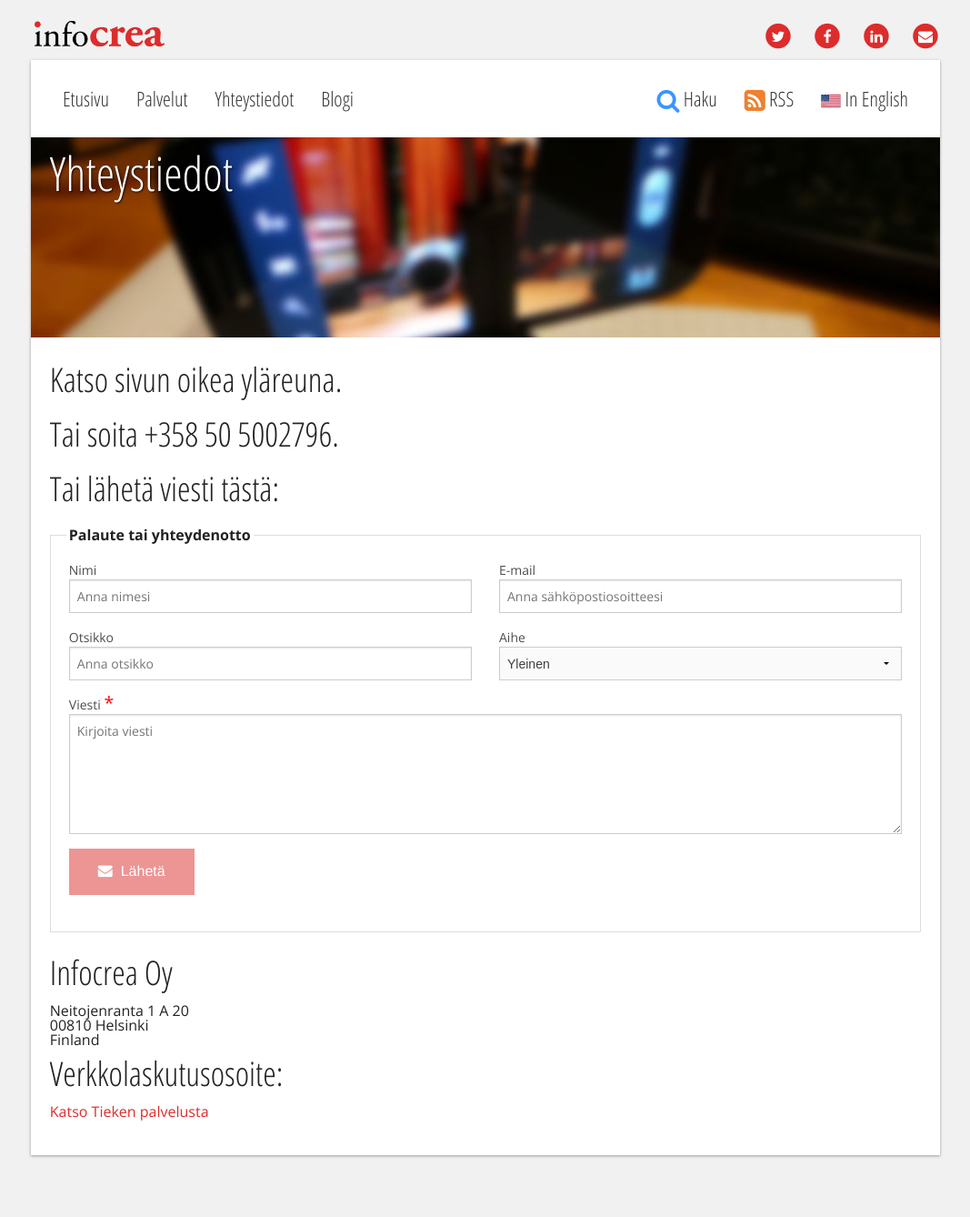
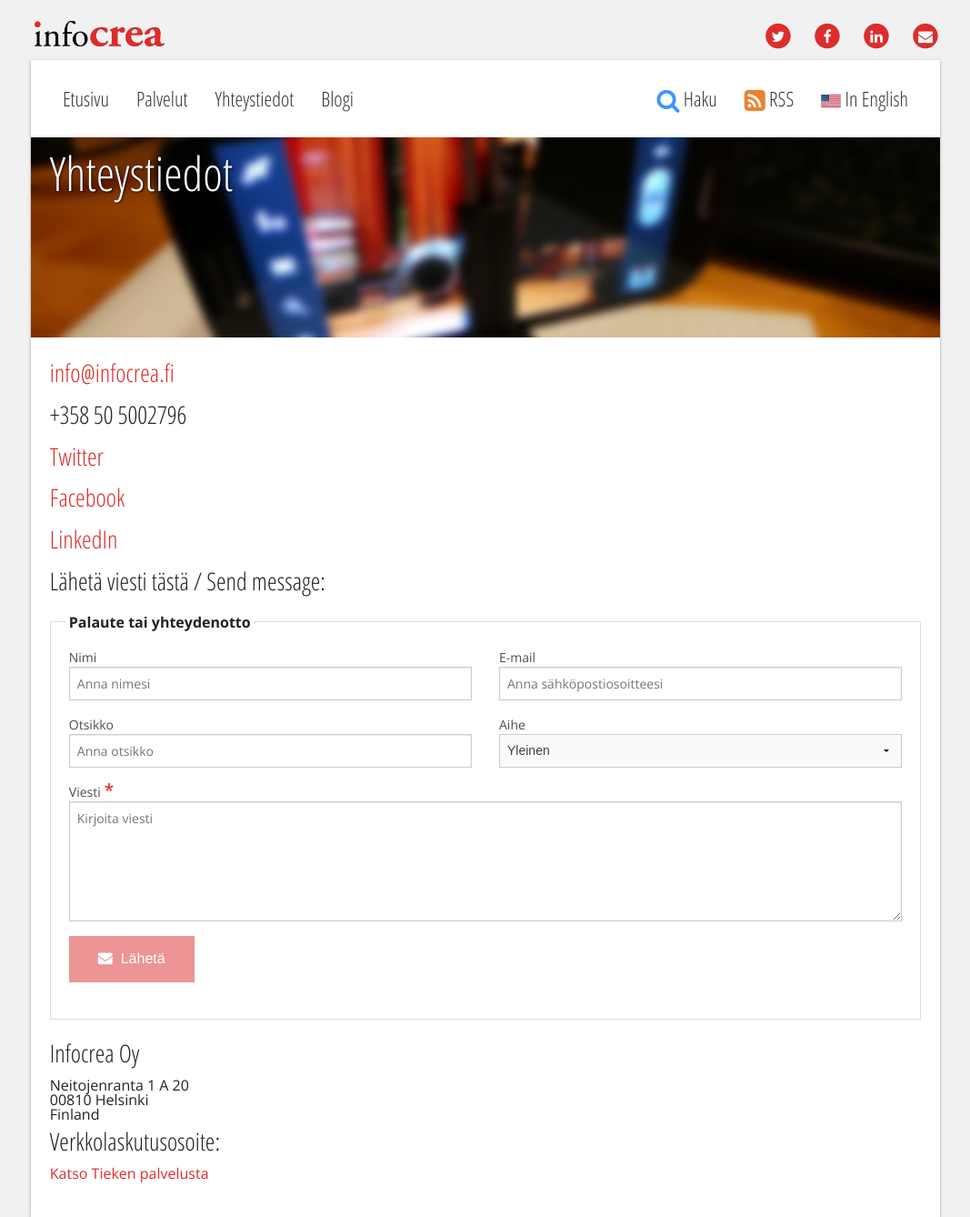
Before and after one commit to Pyppe/infocrea.fi, a Jekyll site: the page built from yhteystiedot.html, in a window 1280 px wide. Shown: the whole page at 91% size, without its empty margins (106-1173 px from the left). Built offline with Jekyll 4.4.1, drawn with Linux system fonts in a browser that asks for light colours; nearby versions of some CDN libraries.

Commit message:
yhteystiedot

```diff
--- a/yhteystiedot.html
+++ b/yhteystiedot.html
@@ -6,16 +6,22 @@ title: "Yhteystiedot"
 js: feedback.js
 ---
 
-<h2>Katso sivun oikea yläreuna.</h2>
+<h3><a href="mailto:info@infocrea.fi">info@infocrea.fi</a></h3>
 
-<h2>Tai soita +358 50 5002796.</h2>
+<h3>+358 50 5002796</h3>
 
-<h2>Tai lähetä viesti tästä:</h2>
+<h3><a href="https://twitter.com/jarmolahti">Twitter</a></h3>
+
+<h3><a href="https://www.facebook.com/jarmo.lahti">Facebook</a></h3>
+
+<h3><a href="https://www.linkedin.com/in/jarmolahti">LinkedIn</a></h3>
+
+<h3>Lähetä viesti tästä / Send message:</h3>
 {% include palauteForm.html %}
 
-<h2>Infocrea Oy</h2>
+<h3>Infocrea Oy</h3>
 Neitojenranta 1 A 20<br>
 00810 Helsinki<br>
 Finland
-<h2>Verkkolaskutusosoite:</h2>
+<h3>Verkkolaskutusosoite:</h3>
 <a href="http://verkkolasku.tieke.fi/CompanyDetails.aspx?companyID=83997">Katso Tieken palvelusta</a>
```
